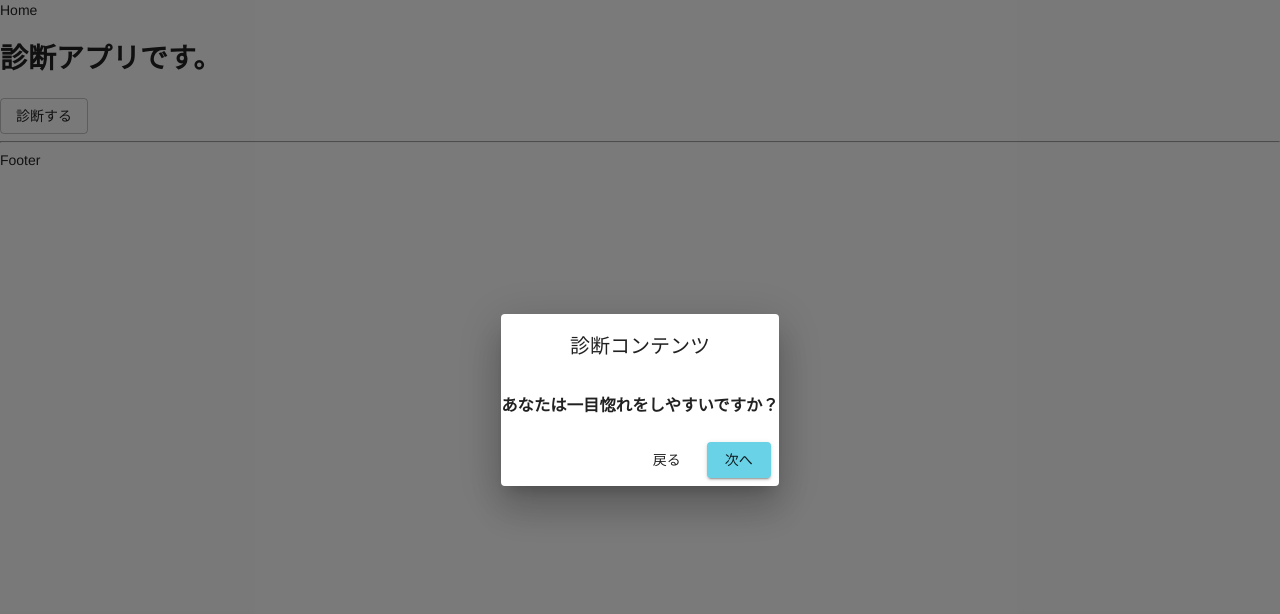
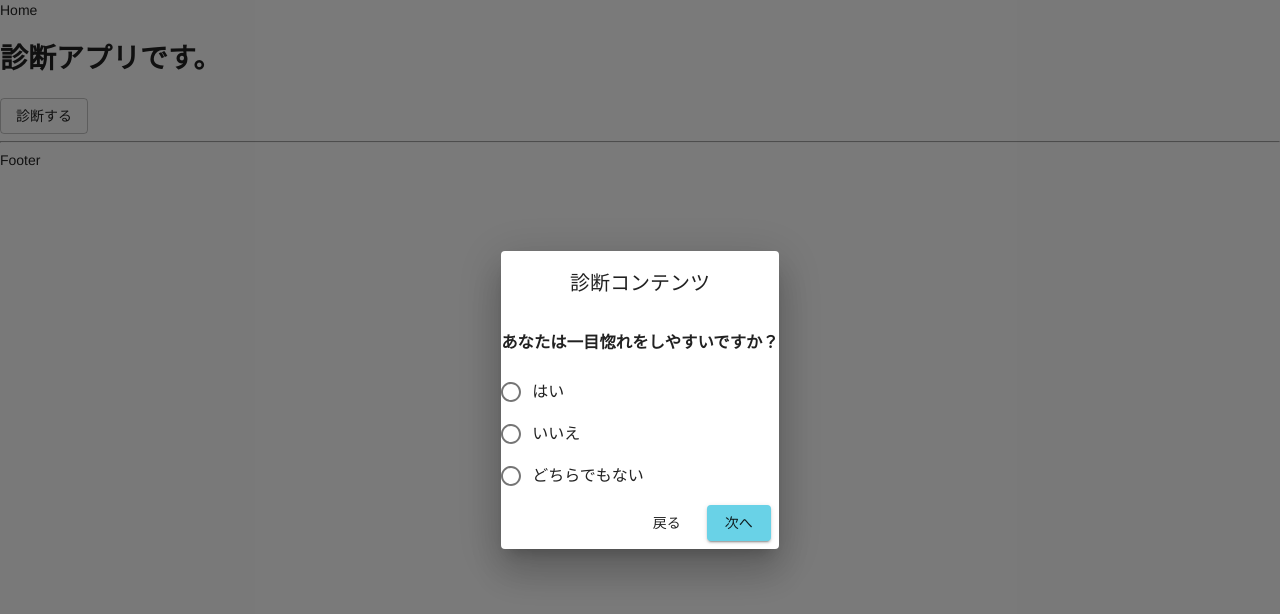
Before and after one commit to takumawatanabe-0920/next-sandbox, a Next.js app: page / in a window 1280 px wide. Both pictures are taken after a click on the button "診断する". Shown: the top 614 px of the page. Built offline with nearby package versions, Linux system fonts and the light colour scheme.

Commit message:
radio form

```diff
--- a/package.json
+++ b/package.json
@@ -8,9 +8,12 @@
     "lint": "next lint"
   },
   "dependencies": {
+    "@emotion/react": "^11.7.1",
+    "@emotion/styled": "^11.6.0",
     "@material-ui/core": "^4.12.3",
     "@material-ui/icons": "^4.11.2",
     "@material-ui/lab": "^4.0.0-alpha.60",
+    "@mui/material": "^5.4.2",
     "next": "latest",
     "react": "^17.0.2",
     "react-dom": "^17.0.2"
--- a/src/components/diagnose/Dialog.tsx
+++ b/src/components/diagnose/Dialog.tsx
@@ -11,7 +11,7 @@ type DialogProps = {
 }
 const Dialog: React.FC<DialogProps> = props => {
   const { open, onClose, onSubmit } = props
-  const { index, answers, currentVal, useOnBack, useOnNext } =
+  const { index, answers, currentVal, useOnBack, useOnNext, handler } =
     useDiagnosisHook()
 
   const diagnosisData = diagnosisDataList[index] as typeof diagnosisDataList[0]
@@ -35,6 +35,7 @@ const Dialog: React.FC<DialogProps> = props => {
       <DialogContent
         diagnosisData={diagnosisData}
         initialValue={answers[index]}
+        handle={handler[diagnosisData.type]}
       />
     </BasicDialog>
   )
--- a/src/components/diagnose/DialogContent.tsx
+++ b/src/components/diagnose/DialogContent.tsx
@@ -1,22 +1,68 @@
 import React from 'react'
 import { diagnosisDataList } from 'src/config/diagnosisData'
-import { TextField } from '@material-ui/core'
+import {
+  TextField,
+  RadioGroup,
+  FormControlLabel,
+  Radio,
+  FormGroup,
+  Checkbox,
+} from '@material-ui/core'
 
 type DialogContentProps = {
   diagnosisData: typeof diagnosisDataList[0]
   initialValue: any
+  handle: any
 }
 const DialogContent: React.FC<DialogContentProps> = props => {
-  const { diagnosisData, initialValue } = props
-  console.log({ initialValue })
+  const { diagnosisData, initialValue, handle } = props
+
+  const formatPoint = (value: string) => {
+    if (!diagnosisData?.answerList || !value) return null
+    return diagnosisData.answerList.find(answer => answer.type === value)?.point
+  }
+
   return (
     <>
       <div>
         <h3>{diagnosisData.title}</h3>
         {diagnosisData.type === 'radio' ? (
-          <div></div>
+          <div>
+            <RadioGroup
+              aria-label='gender'
+              value={initialValue}
+              name='radio-buttons-group'
+              onChange={e =>
+                handle({
+                  value: e.target.value,
+                  point: formatPoint(e.target.value),
+                })
+              }
+            >
+              {diagnosisData.answerList.map((answer, idx) => (
+                <FormControlLabel
+                  key={idx}
+                  value={answer.type}
+                  control={<Radio />}
+                  label={answer.text}
+                />
+              ))}
+            </RadioGroup>
+          </div>
         ) : diagnosisData.type === 'checkbox' ? (
-          <></>
+          <div>
+            <FormGroup>
+              <FormControlLabel
+                control={<Checkbox defaultChecked />}
+                label='Label'
+              />
+              <FormControlLabel
+                disabled
+                control={<Checkbox />}
+                label='Disabled'
+              />
+            </FormGroup>
+          </div>
         ) : diagnosisData.type === 'input' ? (
           <TextField></TextField>
         ) : diagnosisData.type === 'email' ? (
--- a/src/hooks/diagnosis/index.ts
+++ b/src/hooks/diagnosis/index.ts
@@ -52,8 +52,24 @@ const useHook = () => {
   const handleInput = () => {}
   const handlePhone = () => {}
   const handleEmail = () => {}
-  const handleSingle = () => {}
-  const handleMultiple = () => {}
+  const handleRadio = args => {
+    console.log({ args })
+  }
+  const handleCheckbox = args => {
+    console.log({ args })
+  }
+
+  const handler = {
+    radio: handleRadio,
+    checkbox: handleCheckbox,
+    input: handleInput,
+    email: handleEmail,
+    phone: handlePhone,
+    // @ts-expect-error ts-migrate(2464) FIXME: A computed property name must be of type 'string',... Remove this comment to see the full error message
+    [undefined]: () => {
+      // empty
+    },
+  }
 
   return {
     useOnNext,
@@ -61,6 +77,7 @@ const useHook = () => {
     currentVal,
     index,
     answers,
+    handler,
   }
 }
 
```
Also changed, not shown: 1 other file (tests, documents, lock files or other folders).
